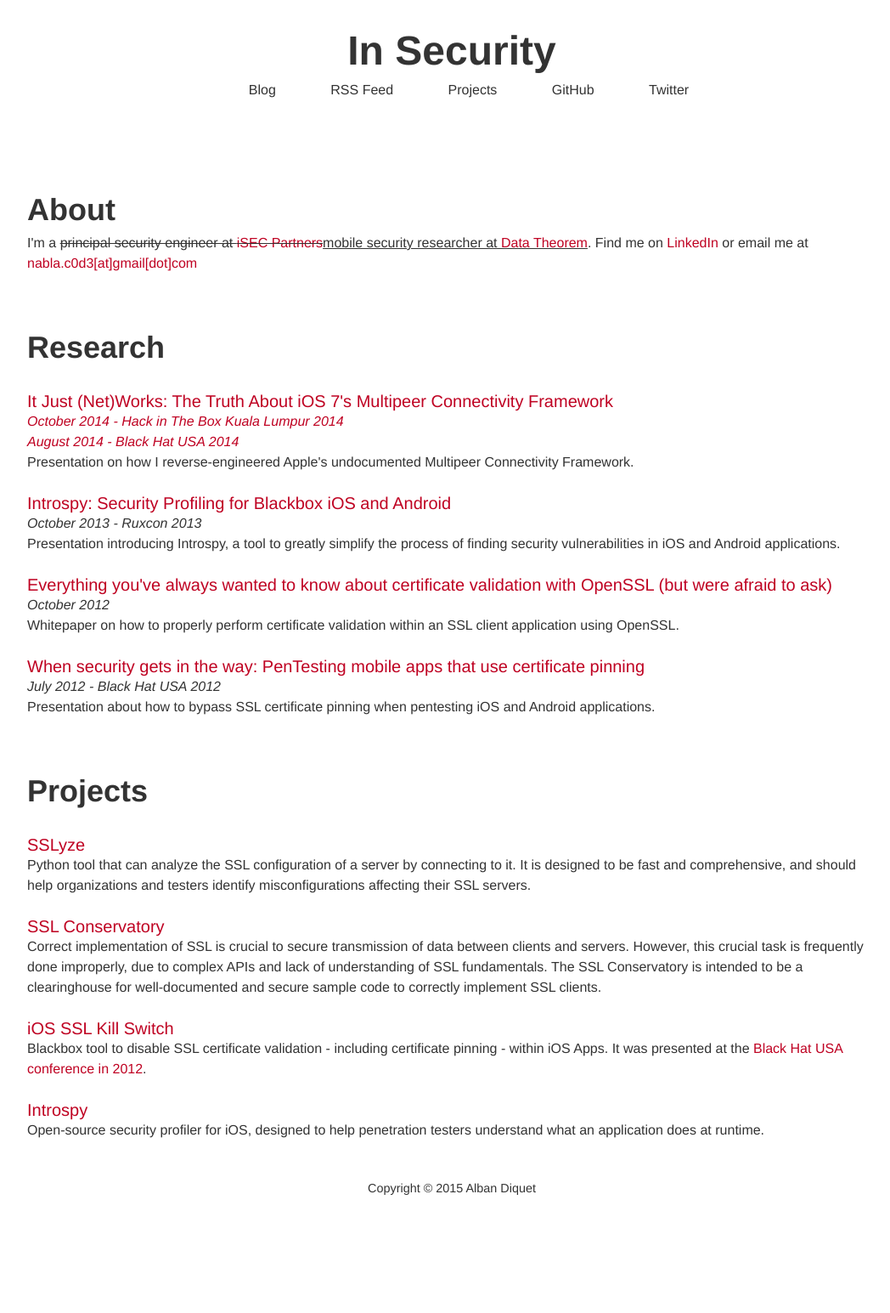
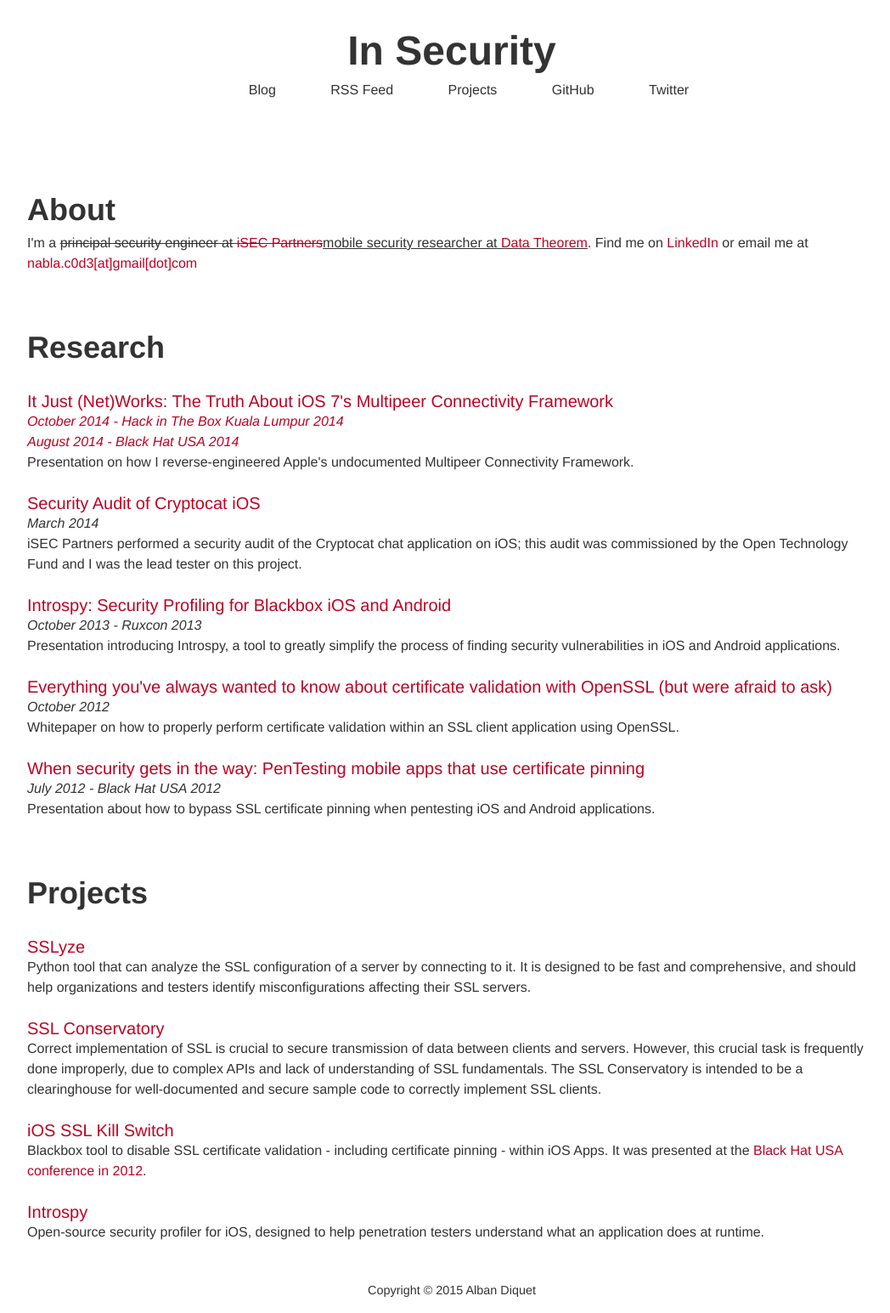
Before and after one commit to nabla-c0d3/nabla-c0d3.github.io, a Jekyll site: the page built from projects/index.html, in a window 1280 px wide. Shown: the whole page at 85% size, without its empty margins (108-1156 px from the left). Built offline with Jekyll 4.4.1, drawn with Linux system fonts in a browser that asks for light colours; nearby versions of some CDN libraries; before the commit the page ends 1425 px from its top, so only the background shows below that.

Commit message:
Add cryptocat to projects

```diff
--- a/projects/index.html
+++ b/projects/index.html
@@ -15,6 +15,9 @@
   <p><a href="http://conference.hitb.org/hitbsecconf2014kul/speakers/alban-diquet/"><i>October 2014 - Hack in The Box Kuala Lumpur 2014</i></a></p>
   <p><a href="https://www.blackhat.com/us-14/briefings.html#it-just-networks-the-truth-about-ios-7s-multipeer-connectivity-framework"><i>August 2014 - Black Hat USA 2014</i></a></p>
   <p>Presentation on how I reverse-engineered Apple's undocumented Multipeer Connectivity Framework.</p>
+  <h3><a href="https://nabla-c0d3.github.io/documents/iSEC_Cryptocat_iOS.pdf">Security Audit of Cryptocat iOS</a></h3>
+  <p><i>March 2014</i></p>
+  <p>iSEC Partners performed a security audit of the Cryptocat chat application on iOS; this audit was commissioned by the Open Technology Fund and I was the lead tester on this project.</p>
   <h3><a href="http://2013.ruxcon.org.au/speakers/#Alban Diquet & Marc Blanchou">Introspy: Security Profiling for Blackbox iOS and Android</a></h3>
   <p><i>October 2013 - Ruxcon 2013</i></p>
   <p>Presentation introducing Introspy, a tool to greatly simplify the process of finding security vulnerabilities in iOS and Android applications.</p>
```
